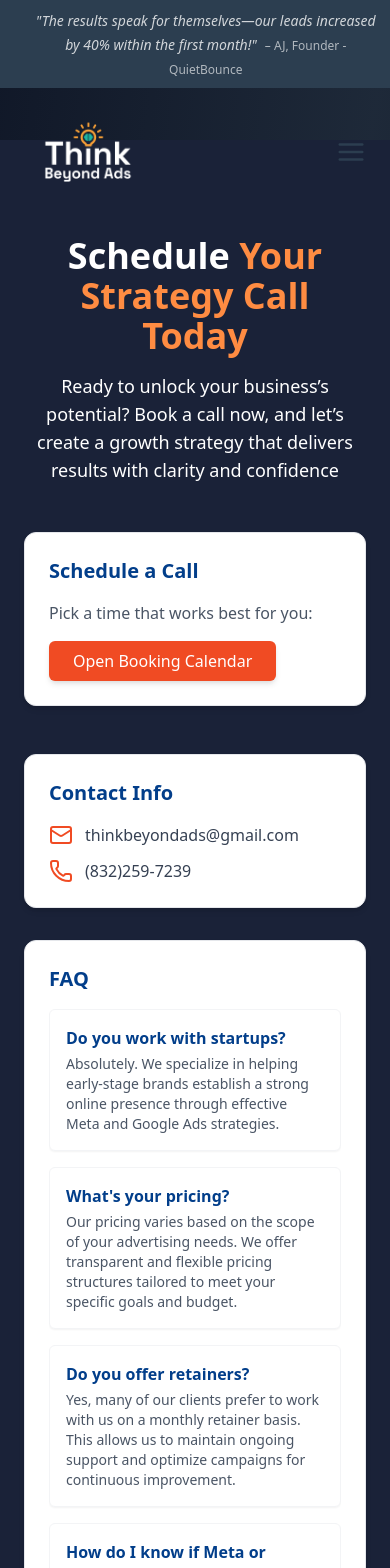
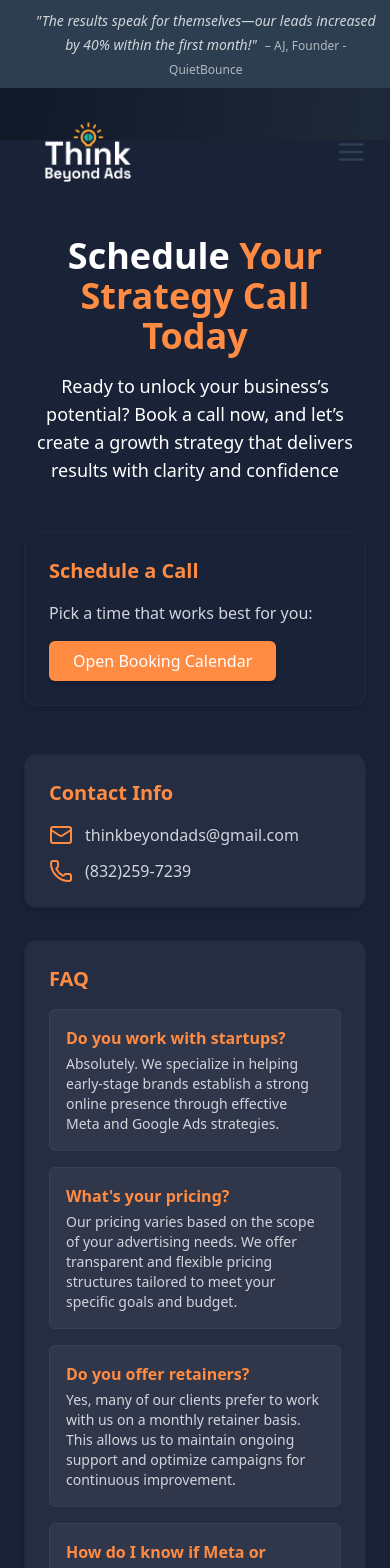
Before and after one commit to saadsrabon/thinkbeyondads, a React (Vite) app: page /contact in a window 390 px wide. Shown: the top 1568 px of the page. Built offline with nearby package versions, Linux system fonts and the light colour scheme.

Commit message:
Color Changed and alter the About us page

```diff
--- a/src/index.css
+++ b/src/index.css
@@ -241,3 +241,19 @@
 body {
   @apply bg-gradient-to-br from-gray-900 via-gray-800 to-gray-900
 }
+
+
+/* For Chrome, Safari and Opera */
+.hide-scrollbar::-webkit-scrollbar {
+  display: none;
+}
+
+/* For Firefox */
+.hide-scrollbar {
+  scrollbar-width: none;
+}
+
+/* For IE and Edge */
+.hide-scrollbar {
+  -ms-overflow-style: none;
+}
--- a/src/pages/AboutHero.jsx
+++ b/src/pages/AboutHero.jsx
@@ -55,7 +55,7 @@ const AboutUsHero = () => {
                 onClick={()=>navigate('/about')}
                 className="group bg-bg-accent text-white px-10 py-5 rounded-2xl font-semibold text-lg hover:shadow-2xl hover:shadow-purple-500/25 hover:scale-105 transition-all duration-300 flex items-center gap-3 relative overflow-hidden"
               >
-                <div className="absolute inset-0 bg-gradient-to-r from-blue-600 via-purple-600 to-pink-600 opacity-0 group-hover:opacity-100 transition-opacity duration-300"></div>
+                <div className="absolute inset-0  group-hover:opacity-100 transition-opacity duration-300"></div>
                 <span className="relative z-10">Know More About Us</span>
                 <ArrowRight className="w-5 h-5 group-hover:translate-x-1 transition-transform duration-300 relative z-10" />
               </button>
--- a/src/pages/Contact.jsx
+++ b/src/pages/Contact.jsx
@@ -28,20 +28,20 @@ export default function ContactSection() {
         </motion.p>
 
         <div className="grid grid-cols-1 lg:grid-cols-2 gap-12 text-left">
-          <div className="bg-white dark:bg-white/5 border border-gray-200 dark:border-gray-800 p-6 rounded-xl shadow-md">
-            <h3 className="text-xl font-semibold text-[#023e8a] dark:text-[#F04B23] mb-4">
+          <div className=" dark:bg-white/5 border  border-gray-800 p-6 rounded-xl shadow-md">
+            <h3 className="text-xl font-semibold text-bg-accent mb-4">
               Schedule a Call
             </h3>
             {/* Replace below iframe with your calendar booking URL (Calendly, TidyCal, etc.) */}
             <div className="flex flex-col items-start">
-              <p className="text-gray-600 dark:text-gray-300 mb-4">
+              <p className="text-gray-300 mb-4">
                 Pick a time that works best for you:
               </p>
               <a
                 href="https://calendly.com/thinkbeyondads/30min"
                 target="_blank"
                 rel="noopener noreferrer"
-                className="inline-block bg-[#F04B23] text-white font-medium py-2 px-6 rounded-md shadow-md hover:bg-[#d93c17] transition transform hover:scale-105"
+                className="inline-block bg-bg-accent text-white font-medium py-2 px-6 rounded-md shadow-md hover:bg-[#d93c17] transition transform hover:scale-105"
               >
                 Open Booking Calendar
               </a>
@@ -57,29 +57,29 @@ export default function ContactSection() {
           </div>
 
           <div className="space-y-8">
-            <div className="bg-white dark:bg-white/5 border border-gray-200 dark:border-gray-800 p-6 rounded-xl shadow-md">
-              <h3 className="text-xl font-semibold text-[#023e8a] dark:text-[#F04B23] mb-4">
+            <div className="bg-white/5 border border-gray-800 p-6 rounded-xl shadow-md">
+              <h3 className="text-xl font-semibold text-bg-accent mb-4">
                 Contact Info
               </h3>
               <div className="flex items-start gap-3 mb-3">
-                <Mail className="text-[#F04B23]" />
-                <span className="text-gray-700 dark:text-gray-300 ">
+                <Mail className="text-bg-accent" />
+                <span className="text-gray-300 ">
                   thinkbeyondads@gmail.com
                 </span>
               </div>
               <div className="flex items-start gap-3">
-                <Phone className="text-[#F04B23]" />
-                <span className="text-gray-700 dark:text-gray-300">
+                <Phone className="text-bg-accent" />
+                <span className="text-gray-300">
                   (832)259-7239
                 </span>
               </div>
             </div>
 
-            <div className="bg-white dark:bg-white/5 border border-gray-200 dark:border-gray-800 p-6 rounded-xl shadow-md">
-              <h3 className="text-xl font-semibold text-[#023e8a] dark:text-[#F04B23] mb-4">
+            <div className="bg-white/5 border border-gray-800 p-6 rounded-xl shadow-md">
+              <h3 className="text-xl font-semibold text-bg-accent mb-4">
                 FAQ
               </h3>
-              <div className="space-y-4 overflow-y-scroll max-h-[600px]">
+              <div className="space-y-4 overflow-y-scroll max-h-[600px] hide-scrollbar">
                 {[
                   {
                     q: "Do you work with startups?",
@@ -135,12 +135,12 @@ export default function ContactSection() {
                     initial={{ opacity: 0, y: 10 }}
                     whileInView={{ opacity: 1, y: 0 }}
                     transition={{ duration: 0.4, delay: i * 0.1 }}
-                    className="bg-white dark:bg-white/5 p-4 rounded-md border border-gray-100 dark:border-gray-700 shadow-sm"
+                    className="bg-white/5 p-4 rounded-md border border-gray-700 shadow-sm"
                   >
-                    <p className="font-semibold text-[#023e8a] dark:text-[#F04B23]">
+                    <p className="font-semibold text-bg-accent">
                       {item.q}
                     </p>
-                    <p className="text-gray-600 dark:text-gray-300 text-sm mt-1">
+                    <p className="text-gray-300 text-sm mt-1">
                       {item.a}
                     </p>
                   </motion.div>
```
Also changed, not shown: src/pages/AboutUs.jsx (+27 -27 lines).
